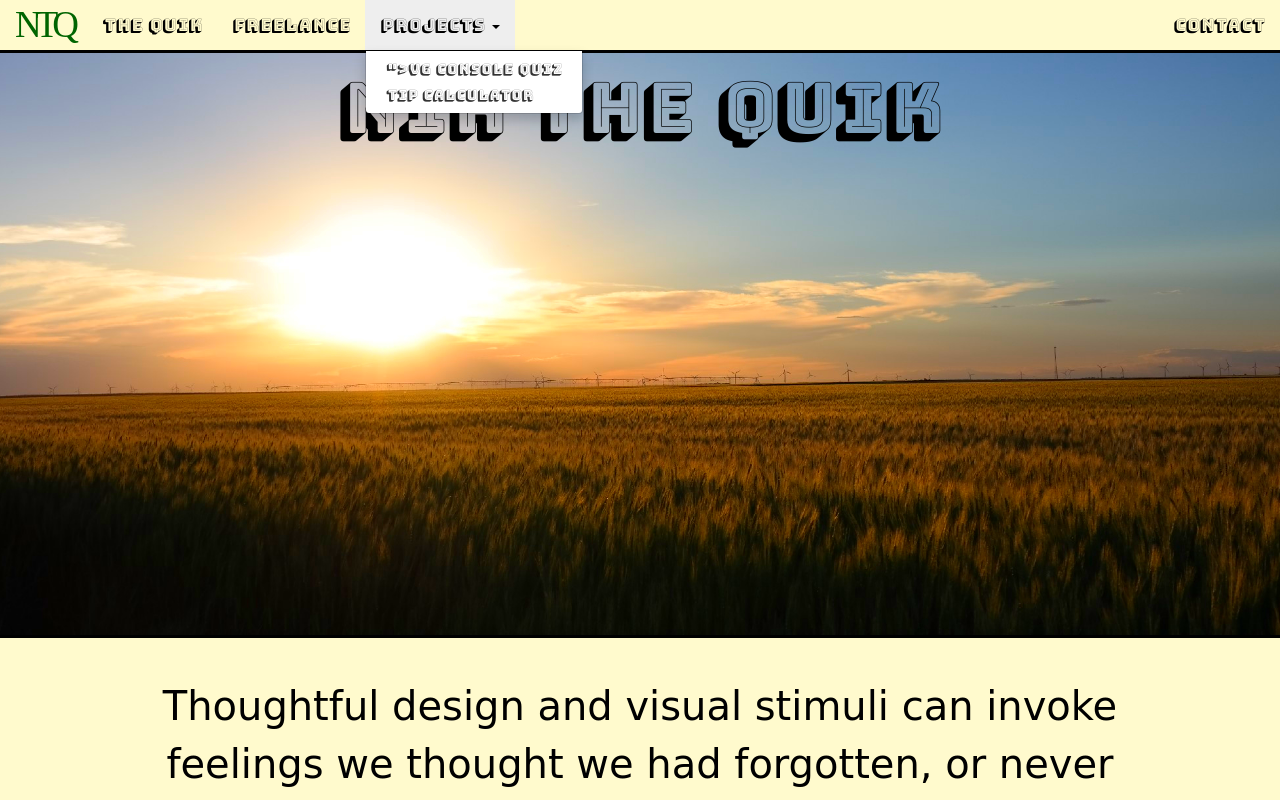
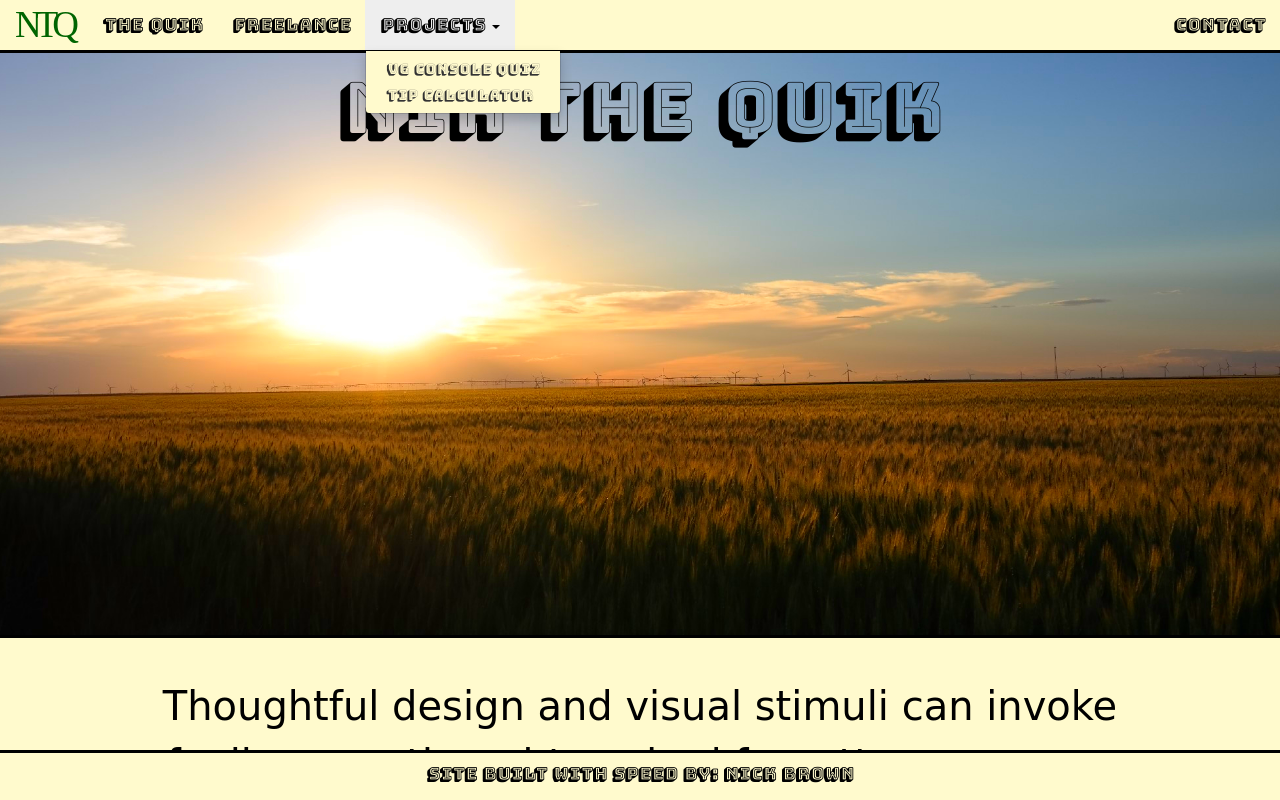
Before and after one commit to nikthequik/ntq2, a website: page index.html in a window 1280 px wide. Both pictures are taken after a click on the button "Projects". Shown: the top 800 px of the page. Drawn offline with nearby package versions, Linux system fonts and the light colour scheme; a web font is replaced by a local one.

Commit message:
-make nav text bolder -add fixed footer -increase height of projects

```diff
--- a/css/style.css
+++ b/css/style.css
@@ -62,11 +62,23 @@ section {
 }
 
 #projects {
-	min-height: 52em;
+	min-height: 75em;
 	background-image: url('../img/projects.jpg');
 	background-size: cover;
 	background-position: 0em 0em;
 	-webkit-filter: saturate(2);
+}
+
+#footer {
+	background-color: lemonchiffon;
+	font-size: 1.2em;
+	border-top: 3px solid black;
+	padding-top: .6em;
+}
+
+.footer-content {
+	text-align: center;
+	font-weight: 600;
 }
 
 .navbar-fixed-top .navbar-brand {
@@ -79,10 +91,15 @@ section {
 
 .navbar-fixed-top .navbar-nav > .active > a, .navbar-fixed-top .navbar-nav > .open > a, .navbar-fixed-top .navbar-nav > li > a {
 	color: black;
+	font-weight: 600;
 }
 
 .nav > li > a:hover, .nav > li > a:focus {
 	background-color: orange;
+}
+
+.dropdown-menu {
+	background-color: lemonchiffon;
 }
 
 
--- a/index.html
+++ b/index.html
@@ -28,7 +28,7 @@
 	        <li class="dropdown">
 	          <a href="#" class="dropdown-toggle" data-toggle="dropdown" role="button" aria-haspopup="true" aria-expanded="false">Projects <span class="caret"></span></a>
 	          <ul class="dropdown-menu">
-	            <li><a href="<span id="projects"></span>">VG Console Quiz</a></li>
+	            <li><a href="#projects">VG Console Quiz</a></li>
 	            <li><a href="#">Tip Calculator</a></li>
 	          </ul>
 	        </li>
@@ -71,6 +71,12 @@
 		</h1>
 	</section>
 
+	<nav id="footer" class="navbar navbar-fixed-bottom">
+	  <div class="container-fluid">
+		<p class="col-md-6 col-md-offset-3 footer-content">Site built with speed by: Nick Brown</p>
+	  </div>
+	</nav>
+
 	<script src="https://code.jquery.com/jquery-2.2.3.min.js" integrity="sha256-a23g1Nt4dtEYOj7bR+vTu7+T8VP13humZFBJNIYoEJo=" crossorigin="anonymous"></script>
 	<script src="js/bootstrap.js"></script>
 	<script src="js/app.js"></script>
```
